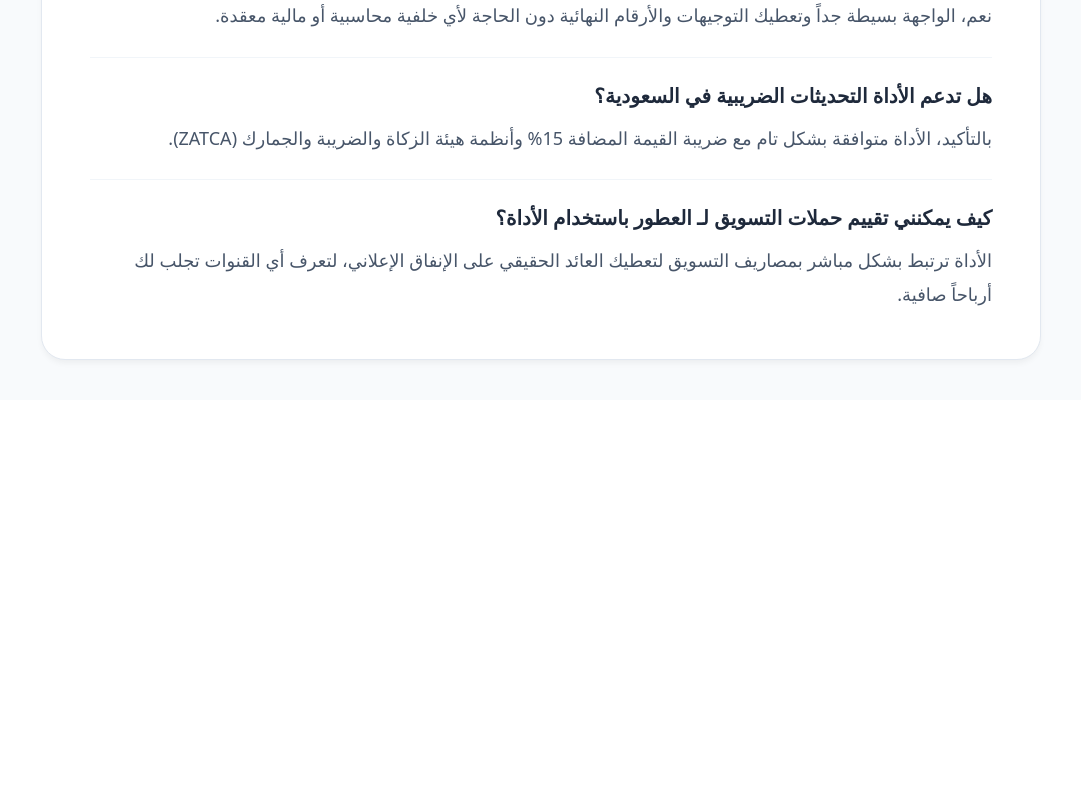
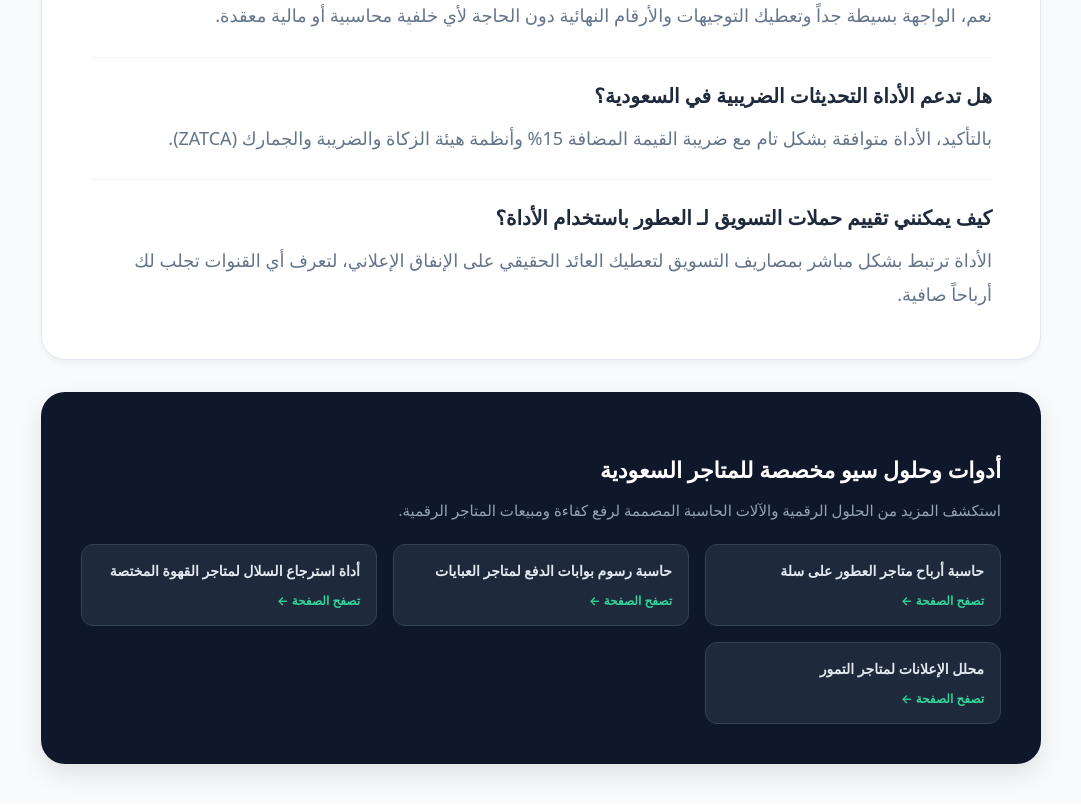
Before and after one commit to engaziasa-lang/engazia-app, a Next.js app: page /seo/breakeven-salla-perfumes-riyadh in a window 1280 px wide. Shown: the part 2200-3012 px from the top of the page, without its empty margins (99-1180 px from the left). Before the commit the page ends 2608 px from the top, so only its background shows below. Built offline with nearby package versions, Linux system fonts and the light colour scheme.

Commit message:
Update page.tsx

```diff
--- a/app/seo/[slug]/page.tsx
+++ b/app/seo/[slug]/page.tsx
@@ -1,19 +1,25 @@
 /* eslint-disable @next/next/no-img-element */
 import React from 'react';
+import Link from 'next/link';
 import { generateSeoContent } from '@/lib/seoEngine';
 
-// الطريقة الرسمية في Next.js 15 لضمان نجاح البناء (Promise params)
 interface PageProps {
   params: Promise<{ slug: string }>;
 }
 
 export default async function ProgrammaticSeoPage({ params }: PageProps) {
-  // 1. انتظار الـ Promise بأمان
   const resolvedParams = await params;
   const slug = resolvedParams.slug;
 
-  // 2. توليد محتوى الصفحة الضخم
   const pageData = generateSeoContent(slug);
+
+  // مصفوفة توليد روابط ربط داخلي ذكية ومتنوعة لتقوية السيو
+  const relatedLinks = [
+    { title: "حاسبة أرباح متاجر العطور على سلة", href: "/seo/breakeven-salla-perfumes-riyadh" },
+    { title: "حاسبة رسوم بوابات الدفع لمتاجر العبايات", href: "/seo/fees-zid-abaya-jeddah" },
+    { title: "أداة استرجاع السلال لمتاجر القهوة المختصة", href: "/seo/whatsapp-shopify-coffee-dammam" },
+    { title: "محلل الإعلانات لمتاجر التمور", href: "/seo/roas-salla-dates-riyadh" },
+  ];
 
   return (
     <div style={{ backgroundColor: '#f8fafc', padding: '40px 16px', direction: 'rtl', minHeight: '100vh', fontFamily: 'system-ui, -apple-system, sans-serif' }}>
@@ -62,8 +68,32 @@ export default async function ProgrammaticSeoPage({ params }: PageProps) {
             {pageData.faqs.map((faq, index) => (
               <div key={index} style={{ borderBottom: index !== pageData.faqs.length - 1 ? '1px solid #f1f5f9' : 'none', paddingBottom: index !== pageData.faqs.length - 1 ? '24px' : '0' }}>
                 <h4 style={{ fontSize: '20px', color: '#1e293b', fontWeight: '700', margin: '0 0 12px 0' }}>{faq.q}</h4>
-                <p style={{ fontSize: '18px', color: '#475569', margin: '0', lineHeight: '1.9' }}>{faq.a}</p>
+                <p style={{ fontSize: '18px', color: '#64748b', margin: '0', lineHeight: '1.9' }}>{faq.a}</p>
               </div>
+            ))}
+          </div>
+        </section>
+
+        {/* شبكة الربط الداخلي (Internal Linking Network) */}
+        <section style={{ backgroundColor: '#0f172a', color: '#ffffff', padding: '40px', borderRadius: '24px', boxShadow: '0 10px 25px rgba(0,0,0,0.1)' }}>
+          <h3 style={{ fontSize: '22px', fontWeight: 'bold', marginBottom: '16px', textAlign: 'right' }}>
+            أدوات وحلول سيو مخصصة للمتاجر السعودية
+          </h3>
+          <p style={{ fontSize: '15px', color: '#94a3b8', marginBottom: '24px', textAlign: 'right' }}>
+            استكشف المزيد من الحلول الرقمية والآلات الحاسبة المصممة لرفع كفاءة ومبيعات المتاجر الرقمية.
+          </p>
+          <div style={{ display: 'grid', gridTemplateColumns: 'repeat(auto-fit, minmax(220px, 1fr))', gap: '16px' }}>
+            {relatedLinks.map((link, idx) => (
+              <Link
+                key={idx}
+                href={link.href}
+                style={{ backgroundColor: '#1e293b', border: '1px solid #334155', padding: '16px', borderRadius: '12px', textDecoration: 'none', color: '#e2e8f0', fontSize: '14px', fontWeight: 'bold', display: 'flex', flexDirection: 'column', justifyContent: 'space-between', gap: '12px' }}
+              >
+                <span>{link.title}</span>
+                <span style={{ color: '#34d399', fontSize: '12px', display: 'flex', alignItems: 'center' }}>
+                  تصفح الصفحة ←
+                </span>
+              </Link>
             ))}
           </div>
         </section>
```
